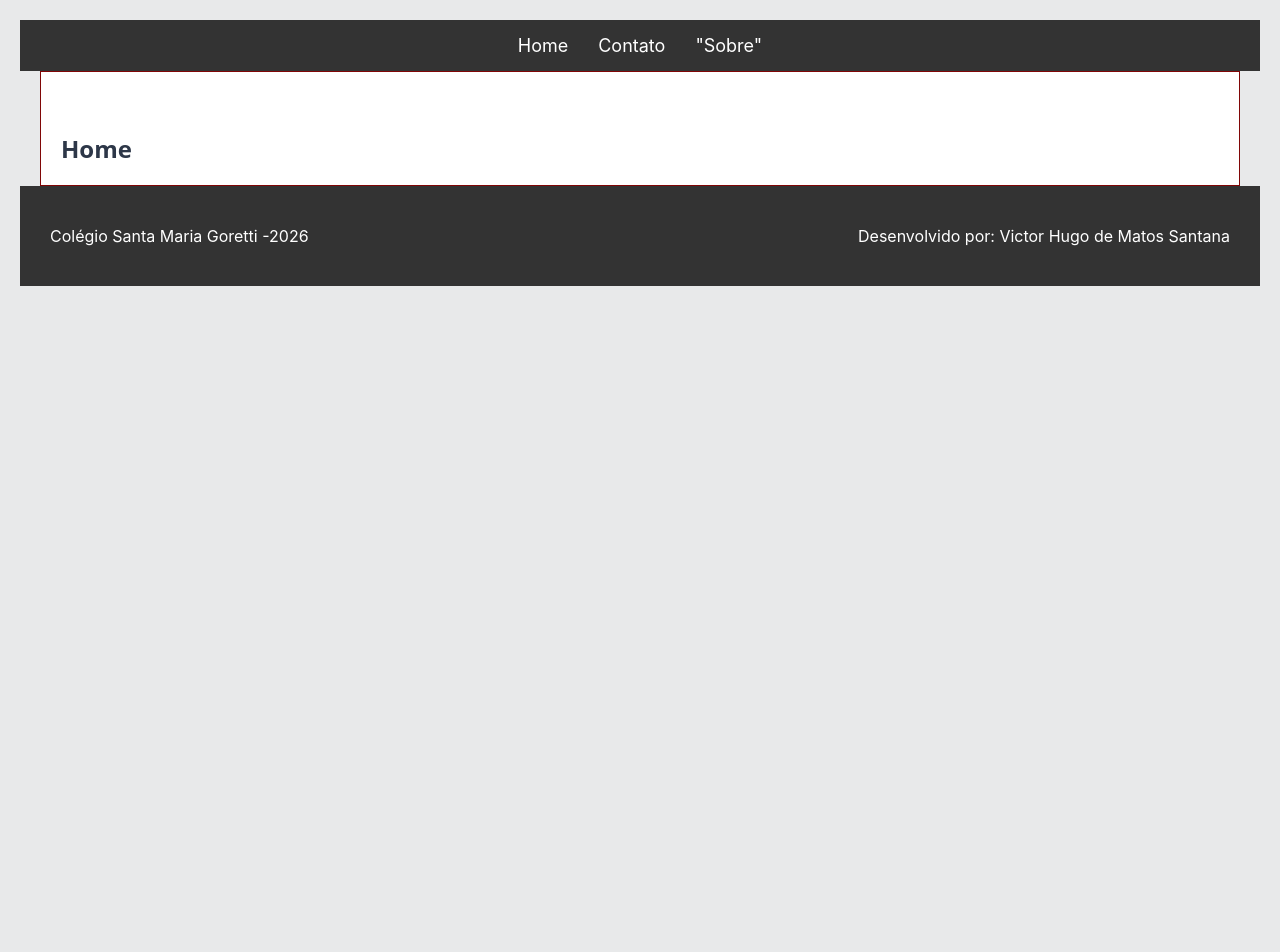
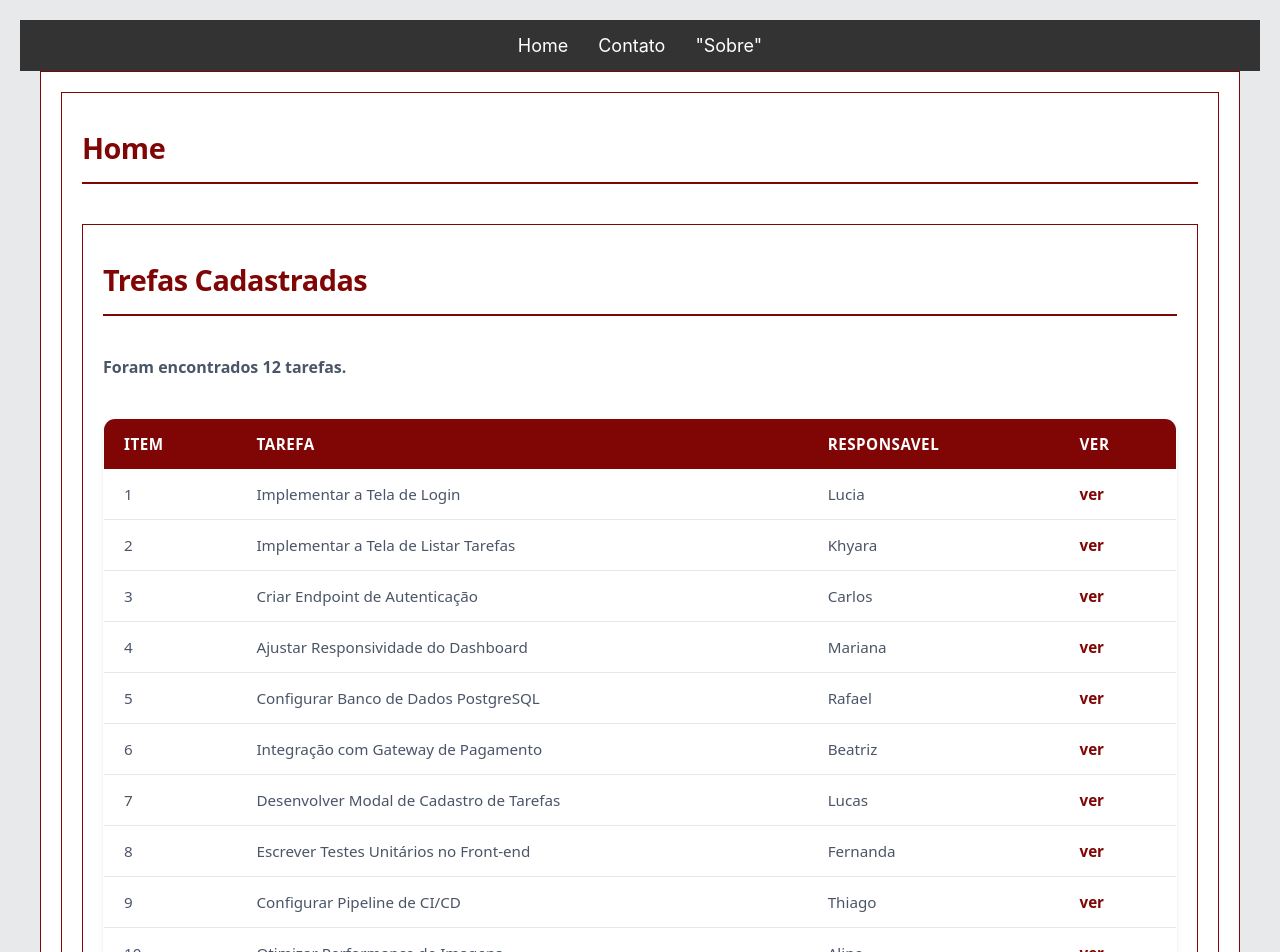
Before and after one commit to Mr-Victor67/gerenciadortarefas, a React (Create React App) app: page / in a window 1280 px wide. Shown: the top 952 px of the page. Before the commit the page ends 800 px from the top, so only its background shows below. Built offline with nearby package versions, Linux system fonts and the light colour scheme.

Commit message:
Add files via upload

```diff
--- /dev/null
+++ b/src/mook/tarefas.js
@@ -0,0 +1,76 @@
+const tarefas = [
+    {
+        id : 1,
+        titulo: 'Implementar a Tela de Login',
+        descricao: 'Tela de Login deve seguir os conceito de UX e UI',
+        responsavel: 'Lucia'
+    },
+    {
+        id : 2,
+        titulo: 'Implementar a Tela de Listar Tarefas',
+        descricao: 'Buscar os dados do json de Tarefas',
+        responsavel: 'Khyara'
+    },
+    {
+        id : 3,
+        titulo: 'Criar Endpoint de Autenticação',
+        descricao: 'Desenvolver API em Node.js para validação de JWT',
+        responsavel: 'Carlos'
+    },
+    {
+        id : 4,
+        titulo: 'Ajustar Responsividade do Dashboard',
+        descricao: 'Corrigir quebra de layout em telas mobile e tablets',
+        responsavel: 'Mariana'
+    },
+    {
+        id : 5,
+        titulo: 'Configurar Banco de Dados PostgreSQL',
+        descricao: 'Criar tabelas de usuários, tarefas e permissões com migrations',
+        responsavel: 'Rafael'
+    },
+    {
+        id : 6,
+        titulo: 'Integração com Gateway de Pagamento',
+        descricao: 'Implementar checkout via Pix e Cartão de Crédito',
+        responsavel: 'Beatriz'
+    },
+    {
+        id : 7,
+        titulo: 'Desenvolver Modal de Cadastro de Tarefas',
+        descricao: 'Criar formulário com validações usando React Hook Form',
+        responsavel: 'Lucas'
+    },
+    {
+        id : 8,
+        titulo: 'Escrever Testes Unitários no Front-end',
+        descricao: 'Garantir cobertura de testes para os componentes principais com Jest',
+        responsavel: 'Fernanda'
+    },
+    {
+        id : 9,
+        titulo: 'Configurar Pipeline de CI/CD',
+        descricao: 'Automação de deploy contínuo no ambiente de staging via GitHub Actions',
+        responsavel: 'Thiago'
+    },
+    {
+        id : 10,
+        titulo: 'Otimizar Performance de Imagens',
+        descricao: 'Converter imagens para WebP e aplicar Lazy Loading na galeria',
+        responsavel: 'Aline'
+    },
+    {
+        id : 11,
+        titulo: 'Implementar Filtro e Busca na Listagem',
+        descricao: 'Permitir busca por título, responsável e status na tabela de tarefas',
+        responsavel: 'Gabriel'
+    },
+    {
+        id : 12,
+        titulo: 'Documentar Endpoints da API',
+        descricao: 'Escrever especificação completa da API utilizando Swagger/OpenAPI',
+        responsavel: 'Patricia'
+    }
+]
+
+export default tarefas;
--- /dev/null
+++ b/src/paginas/Home/ListarTarefas/index.css
@@ -0,0 +1,84 @@
+main {
+    width: 90%;
+    max-width: 1200px;
+    margin: 0 auto;
+    font-family: system-ui, -apple-system, sans-serif;
+    color: #2d3748;
+  }
+
+  header {
+    width: 100%;
+    padding: 15px 0;
+    border-bottom: 2px solid #800606;
+    display: flex;
+    align-items: center;
+  }
+
+  header h1 {
+    color: #800606;
+    font-size: 1.8rem;
+    letter-spacing: -0.5px;
+  }
+
+  section {
+    margin-top: 40px;
+    margin-bottom: 40px;
+  }
+
+  section div p {
+    font-weight: 600;
+    font-size: 1rem;
+    color: #4a5568;
+  }
+
+  table {
+    width: 100%;
+    border-collapse: collapse;
+    background-color: #ffffff;
+    border-radius: 12px;
+    overflow: hidden;
+    box-shadow: 0 4px 6px -1px rgba(0, 0, 0, 0.1);
+    border: 1px solid #e2e8f0;
+  }
+
+  thead {
+    background-color: #800606;
+  }
+
+  th {
+    color: #ffffff;
+    padding: 15px 20px;
+    text-align: left;
+    font-size: 0.95rem;
+    font-weight: 600;
+    letter-spacing: 0.5px;
+  }
+
+  td {
+    padding: 15px 20px;
+    border-bottom: 1px solid #e2e8f0;
+    font-size: 0.95rem;
+    color: #4a5568;
+  }
+
+  tbody tr:last-child td {
+    border-bottom: none;
+  }
+
+  tbody tr {
+    transition: background-color 0.2s ease;
+  }
+
+  tbody tr:hover {
+    background-color: #f8fafc;
+  }
+
+  td:last-child {
+    font-weight: 600;
+    color: #800606;
+    cursor: pointer;
+  }
+
+  td:last-child:hover {
+    text-decoration: underline;
+  }
--- /dev/null
+++ b/src/paginas/Home/ListarTarefas/index.js
@@ -0,0 +1,46 @@
+import './index.css'
+import tarefas from '../../../mook/tarefas';
+function ListarTarefas() {
+    return (
+        <main>
+            <header>
+                <h1>Trefas Cadastradas</h1>
+            </header>
+            <section>
+                <div>
+                    <p>Foram encontrados {tarefas.length} tarefas.</p>
+                </div>
+            </section>
+            <section>
+                <table>
+                    <thead>
+                        <tr>
+                            <th>ITEM</th>
+                            <th>TAREFA</th>
+                            <th>RESPONSAVEL</th>
+                            <th>VER</th>
+                        </tr>
+                    </thead>
+                    <tbody>
+                        {
+                        tarefas.map((item) => (
+
+                            <tr key={item.id}>
+                            <td>{item.id}</td>
+                            <td>{item.titulo}</td>
+                            <td>{item.responsavel}</td>
+                            <td>ver</td>
+                        </tr>
+                        ))
+}
+                    </tbody>
+                </table>
+            </section>
+
+
+        </main>
+
+
+    )
+}
+export default ListarTarefas;
--- a/src/paginas/Home/index.js
+++ b/src/paginas/Home/index.js
@@ -1,8 +1,16 @@
+import './index.css'
+import ListarTarefas from './ListarTarefas';
+
 function Home(){
     return (
-        <section>
+        <main>
+            <header>
             <h1>Home</h1>
-        </section>
+            </header>
+            <section>
+                <ListarTarefas />
+            </section>
+        </main>
     )
 }
 
```
